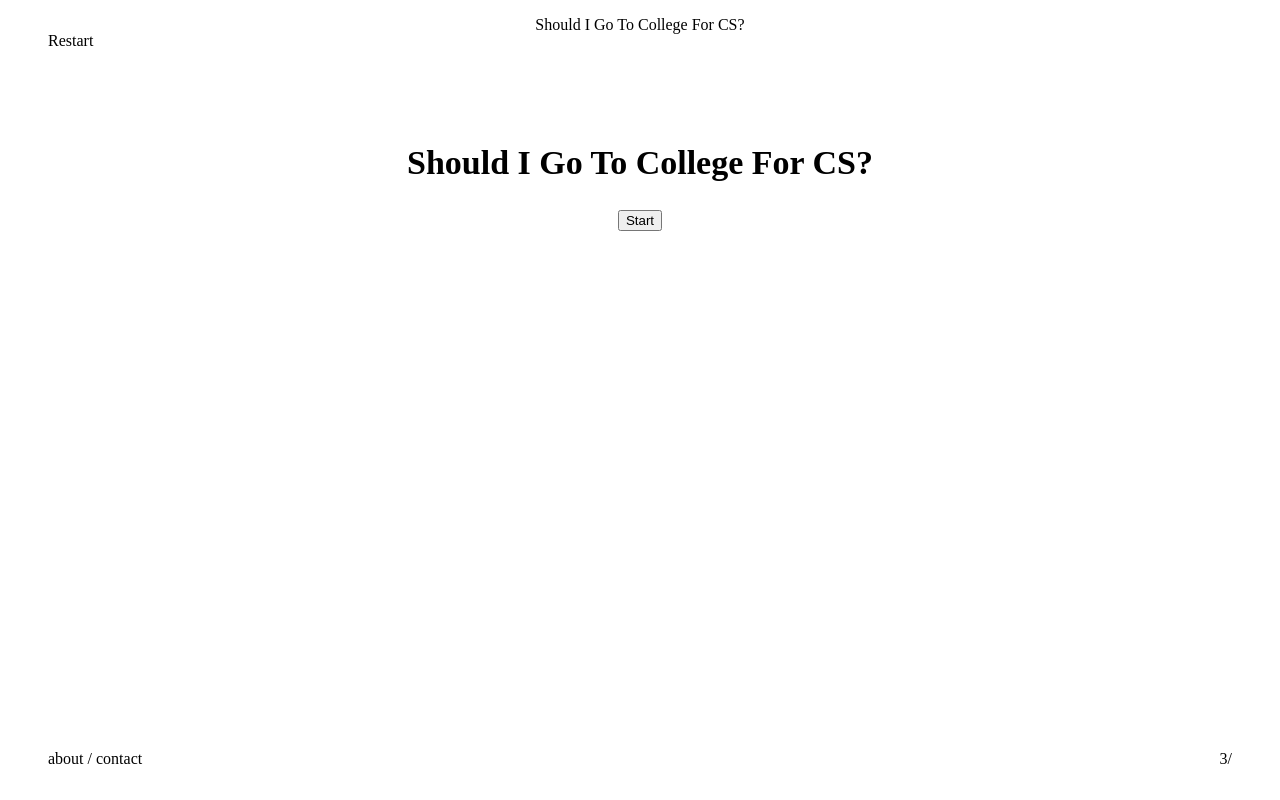
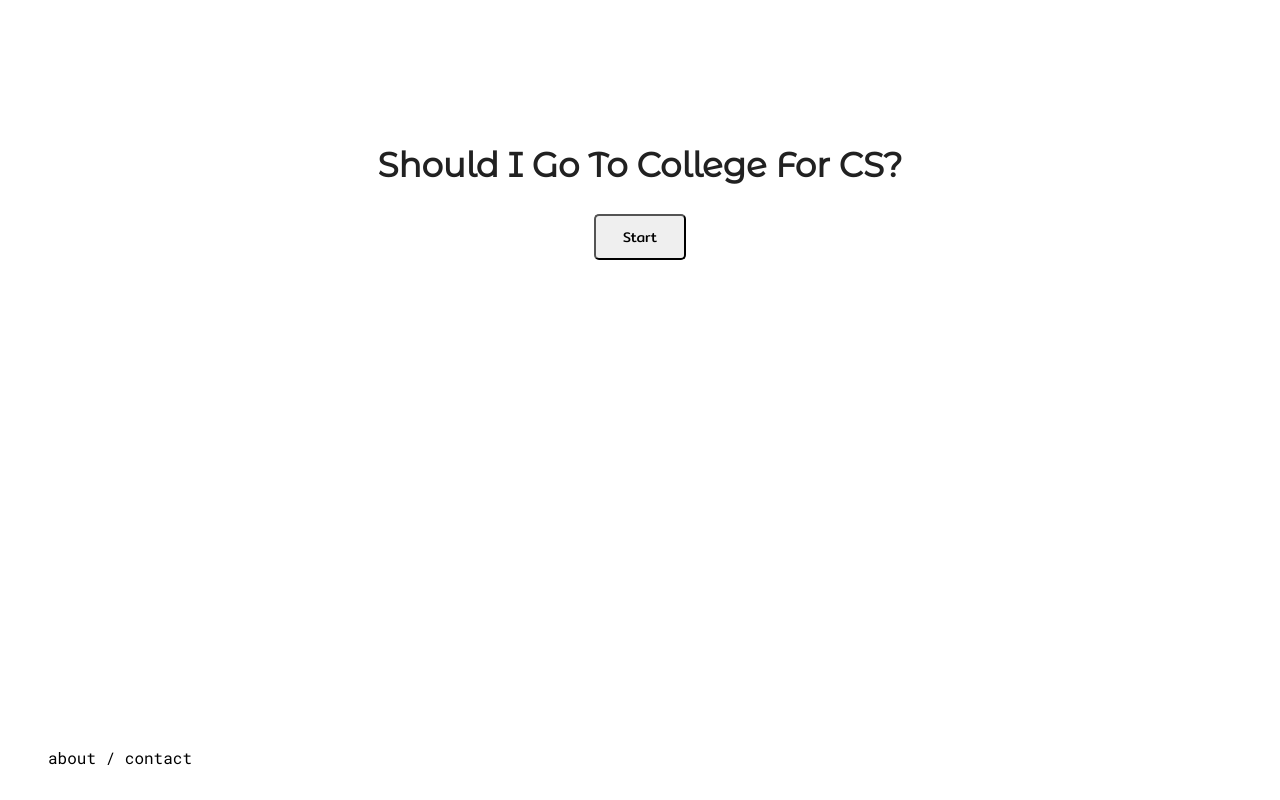
Before and after one commit to cmh3258/shouldigotocollegeforcs, a website: page app/index.html in a window 1280 px wide. Drawn offline with nearby package versions, Linux system fonts and the light colour scheme; some packages are replaced by stand-ins of ours; files that its build step writes are made by us from their sources.

Commit message:
fonts + some styling

```diff
--- a/app/index.html
+++ b/app/index.html
@@ -13,6 +13,10 @@
     <!-- build:css(.tmp) styles/main.css -->
     <link rel="stylesheet" href="styles/main.css">
     <!-- endbuild -->
+    <!-- <link href="https://fonts.googleapis.com/css?family=Arvo:700|Podkova:700|Roboto+Mono" rel="stylesheet"> -->
+    <!-- <link href="https://fonts.googleapis.com/css?family=Montserrat+Alternates|Roboto+Mono|Titillium+Web:700" rel="stylesheet"> -->
+<link href="https://fonts.googleapis.com/css?family=Mitr|Montserrat+Alternates|Roboto+Mono|Titillium+Web:700" rel="stylesheet">
+
   </head>
   <body ng-app="shouldigotocollegeforcsApp">
     <!--[if lt IE 7]>
--- a/app/scripts/controllers/main.js
+++ b/app/scripts/controllers/main.js
@@ -29,7 +29,7 @@ angular.module('shouldigotocollegeforcsApp')
           },
           {
             'img':'route.png',
-            'caption':'Eh, somewhere in between', //in between computer and something
+            'caption':'Eh, in between', //in between computer and something
             'alt':'in between',
             'answer':'C,B'
           },
--- a/app/styles/main.css
+++ b/app/styles/main.css
@@ -8,6 +8,10 @@ body {
   position: absolute;
   top: 2em;
   left: 3em;
+  cursor: pointer;
+}
+.back-btn:hover{
+  color: purple;
 }
 .center-top-label{
   position: absolute;
@@ -46,15 +50,33 @@ section{
   height: 10em;
   width: 10em;
   transition: background-color 0.3s ease;
+  margin: 0 auto;
 }
 
 /* style headers */
 h1{
   font-size: 34px;
+  font-family: Montserrat Alternates;
+  color: #212121;
 }
 h2{
   font-size: 20px;
   font-weight: lighter;
+  color: #404040;
+
+}
+div{
+  font-family: Roboto Mono;
+}
+button, a{
+  font-family: Mitr;
+}
+button{
+  padding: 10px 27px;
+  box-shadow: none;
+  border-radius: 5px;
+  font-size: 14px;
+  cursor: pointer;
 }
 figure{
   cursor: pointer;
@@ -69,6 +91,9 @@ figure:hover img{
 figure figcaption{
   font-size: 16px;
   margin-top: 13px;
+  font-family: Roboto Mono;
+  color: #404040;
+
 }
 figure img{
   width: 44%;
--- a/app/views/main.html
+++ b/app/views/main.html
@@ -1,6 +1,6 @@
 
-<div class="back-btn" ng-click="restart()">Restart</div>
-<div class="center-top-label">Should I Go To College For CS?</div>
+<div class="back-btn" ng-show="start" ng-click="restart()">Restart</div>
+<div class="center-top-label" ng-show="start">Should I Go To College For CS?</div>
 
 <section ng-hide="start">
   <h1>Should I Go To College For CS?</h1>
@@ -28,5 +28,5 @@
   <!-- <button ng-click="start = true">Start</button> -->
 </section>
 
-<div class="bottom-right-label">3/{{question.length}}</div>
+<div class="bottom-right-label" ng-show="start">{{$index}}/{{questions.length}}</div>
 <div class="bottom-left-label">about / contact</div>
```
